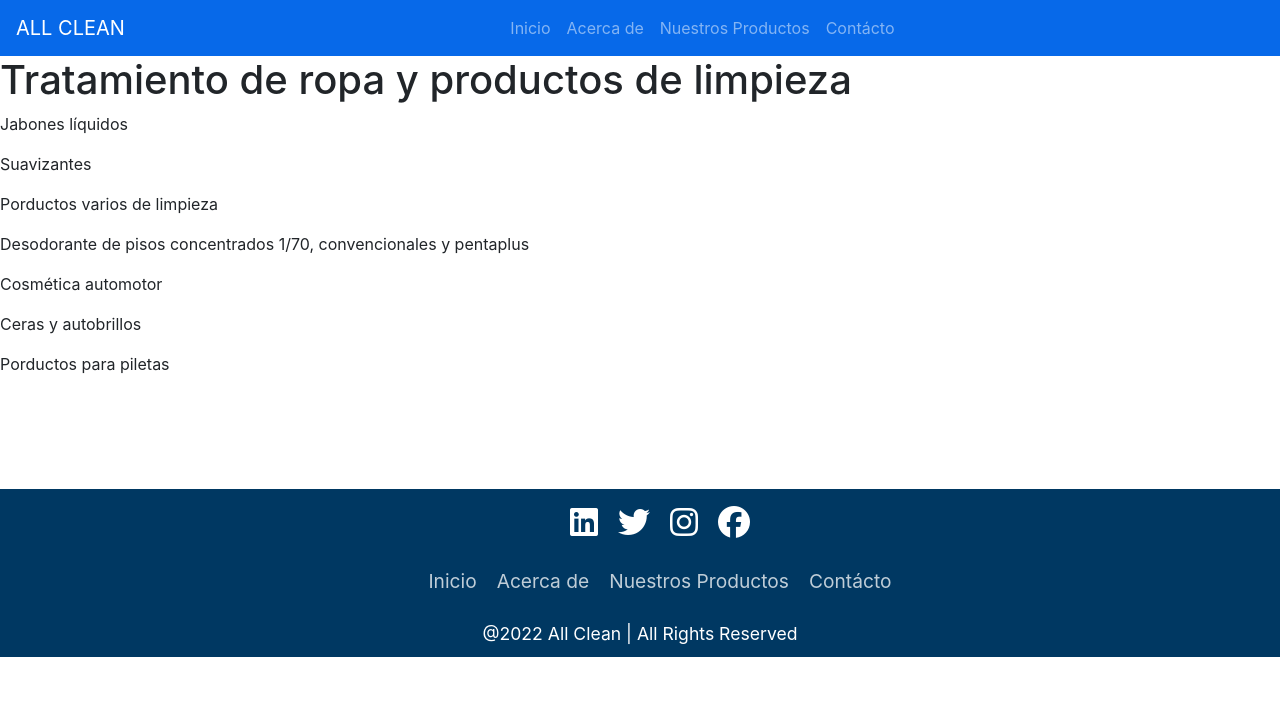
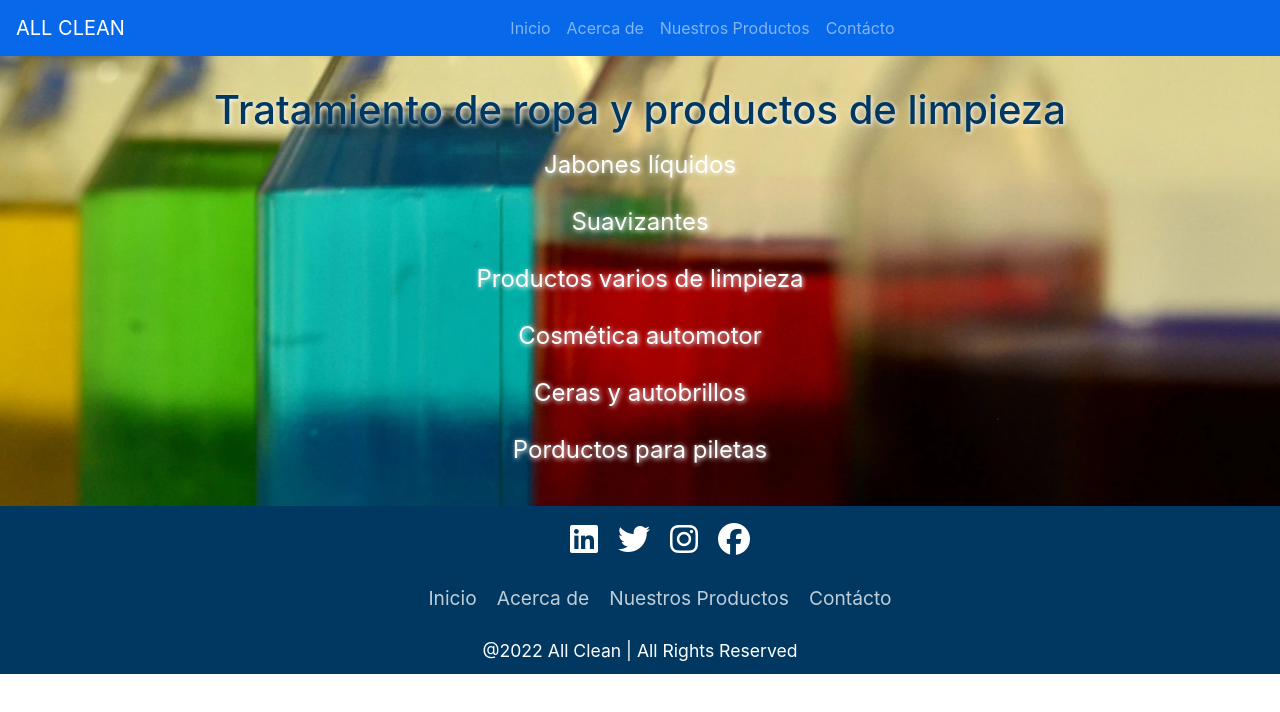
Before and after one commit to danielferra/New-All-Clean, a plain HTML site: page pages/acercade.html in a window 1280 px wide. Drawn offline with nearby package versions, Linux system fonts and the light colour scheme.

Commit message:
agregue archivos acerca de y nuestros productos

```diff
--- a/css/style.css
+++ b/css/style.css
@@ -5,7 +5,6 @@
     background-image: url(./images/hero.jpg);
     background-size: cover;
     background-position: center;
-    background-repeat: no-repeat;
     height: 450px;
     color: #003862;
     text-shadow: 1px 1px 5px #fff;
@@ -187,3 +186,40 @@ footer p{
     margin: 16px 0;
     font-size: 16px;
 }
+.jumbotron-acercade{
+    background-image: url(../css/images/inicio.png);
+    background-size: cover;
+    background-position: center;
+    height: 450px;
+    color: #003862;
+    text-shadow: 1px 1px 5px #fff;
+    border-radius: 0;
+    margin-bottom: 0;
+}
+.jumbotron-acercade p{
+    font-size: 24px;
+    padding-top: 5px;
+   color: white;
+   text-align: center;
+}
+.jumbotron-acercade h1{
+    text-align: center;
+    padding-top: 30px;
+}
+.footer-acercade{
+    margin: auto;
+}
+.jumbotron-nuestrosProductos{
+    background-image: url(../css/images/laboratorio.jpg);
+    background-size: cover;
+    background-position: center;
+    height: 450px;
+    text-shadow: 1px 1px 5px #fff;
+    border-radius: 0;
+    margin-bottom: 0;
+    text-align: center;
+    padding-top: 90px;
+}
+.footer-nuestrosProductos{
+    margin: auto;
+}
--- a/pages/acercade.html
+++ b/pages/acercade.html
@@ -33,32 +33,29 @@
             </ul>
         </div>
     </nav>
-    <main class="contenido">
+    <div class="jumbotron-acercade">
         <h1>Tratamiento de ropa y productos de limpieza</h1>
             <p>Jabones líquidos</p>
             <p>Suavizantes</p>
-        <p>Porductos varios de limpieza</p>
-        <p>Desodorante de pisos concentrados 1/70,
-            convencionales y pentaplus</p>
+            <p>Productos varios de limpieza</p>
             <p>Cosmética automotor</p>
             <p>Ceras y autobrillos</p>
             <p>Porductos para piletas</p>
-    </main>
-    <aside class="sidebar">
-        <img>
-    </aside>
-    <div class="card-5">
-        <img>
         </div>
-    <div class="card-6">
-        <img>
-    </div>
-    <footer class="footer">
+        <footer class="footer-acercade">
             <ul class="social-icon">
-            <li><a href=""><i class="fa-brands fa-linkedin"></i></a></li>
-            <li><a href=""><i class="fa-brands fa-twitter"></i></a></li>
-            <li><a href=""><i class="fa-brands fa-instagram"></i></a></li>
-            <li><a href=""><i class="fa-brands fa-facebook"></i></a></li>
+                <li>
+                    <a href=""><i class="fa-brands fa-linkedin"></i></a>
+                </li>
+                <li>
+                    <a href=""><i class="fa-brands fa-twitter"></i></a>
+                </li>
+                <li>
+                    <a href=""><i class="fa-brands fa-instagram"></i></a>
+                </li>
+                <li>
+                    <a href=""><i class="fa-brands fa-facebook"></i></a>
+                </li>
             </ul>
             <ul class="menu">
                 <li><a href="#">Inicio</a></li>
@@ -68,7 +65,6 @@
             </ul>
             <p>@2022 All Clean | All Rights Reserved</p>
         </footer>
-
 
 
 
```
Also changed, not shown: index.html (+0 -2 lines), pages/nuestrosProductos.html (+3 -12 lines), css/images/inicio.png (added), 1 other file. Lines whose indentation alone changed are shown as unchanged.
